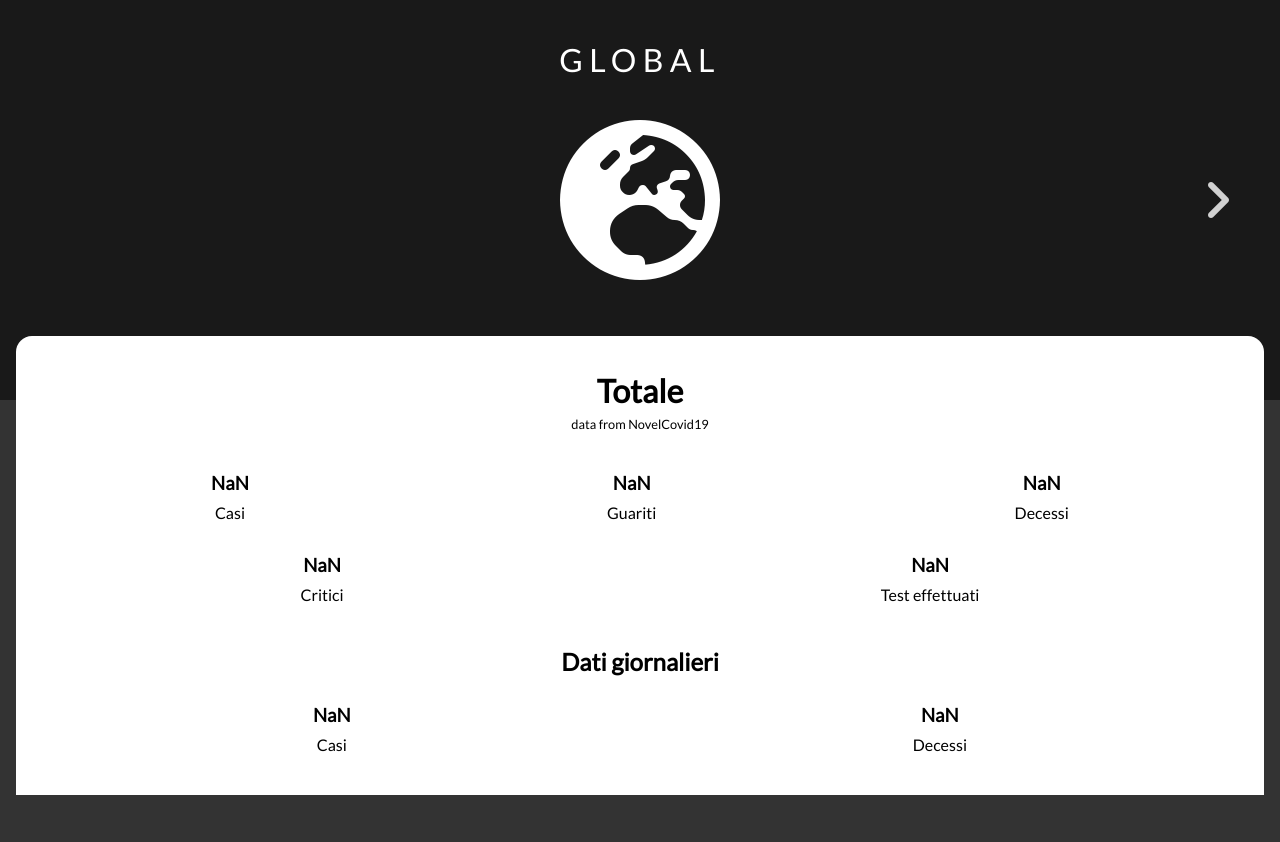
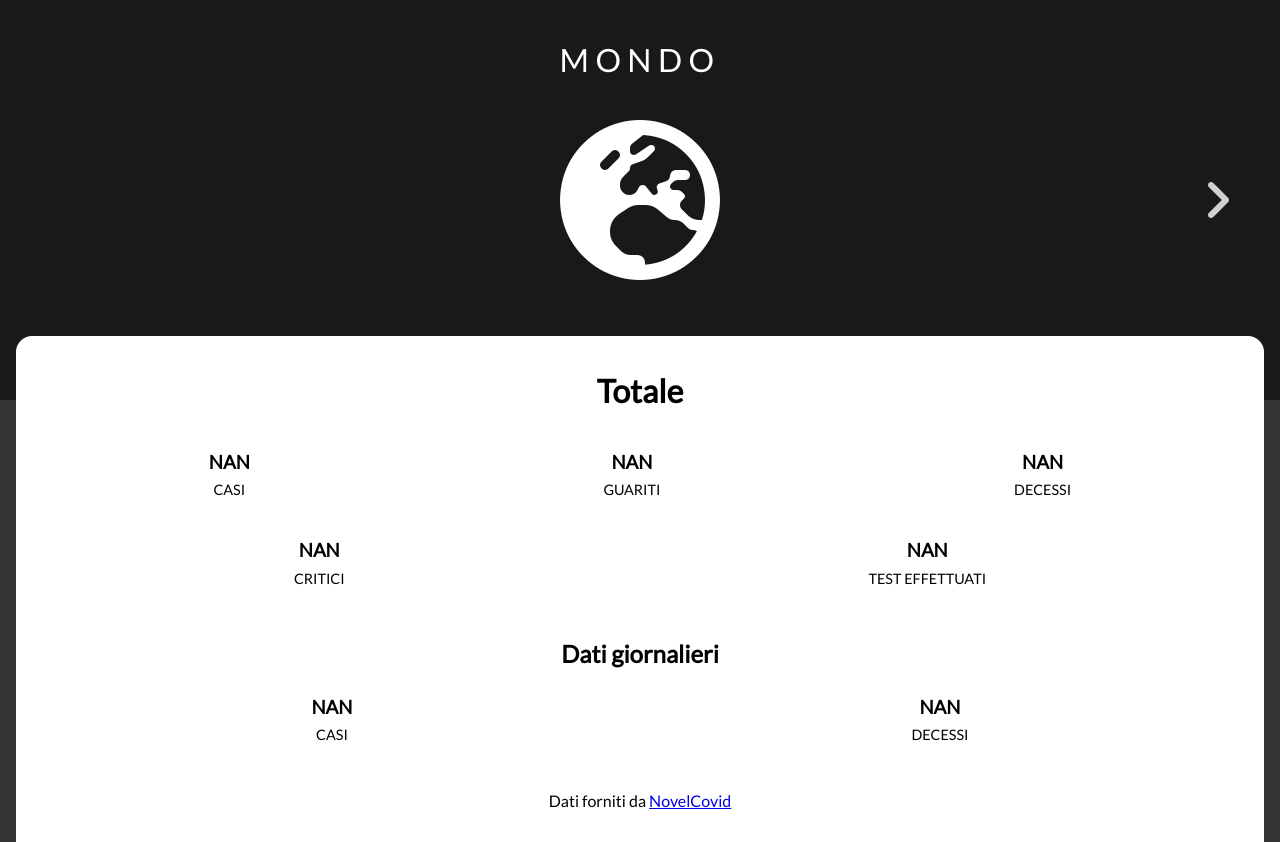
Before and after one commit to stefanotamponi/coronadashboard, a website built with webpack: page app/index.html in a window 1280 px wide. Before the commit the page ends 800 px from the top, so only its background shows below. Built offline with nearby package versions, Linux system fonts and the light colour scheme; no server answers.

Commit message:
little fixes

```diff
--- a/app/assets/scripts/Components/Card.js
+++ b/app/assets/scripts/Components/Card.js
@@ -56,8 +56,8 @@ class Card {
 
     this.content.innerHTML = `
       <h1>Totale</h1>
-      <small>data from NovelCovid19</small>
       ${content}
+      <p>Dati forniti da <a href="https://github.com/novelCOVID/API">NovelCovid</a></p>
     `;
   }
 }
--- a/app/assets/scripts/Components/UI.js
+++ b/app/assets/scripts/Components/UI.js
@@ -60,7 +60,7 @@ class UI {
       arrowRight.classList.remove("arrow--active");
 
     }
-    title.innerHTML = this.mode;
+    title.innerHTML = this.mode == "global" ? "Mondo" : "Italia";
 
     requestData(value)
       .then(data => this.setContent(data));
--- a/app/assets/styles/modules/_card.css
+++ b/app/assets/styles/modules/_card.css
@@ -8,13 +8,7 @@
   z-index: 2;
 
   h1 {
-    margin-bottom: 0;
-  }
-
-  small {
-    display: block;
-    margin-top: .5em;
-    margin-bottom: 2.5em;
+    margin-bottom: 1em;
   }
 
   &__section {
@@ -25,7 +19,7 @@
     div {
       display: flex;
       flex-direction: column;
-      margin-bottom: 1.5em;
+      margin-bottom: 2em;
       margin-top: 0;
 
       h3, p {
@@ -35,8 +29,16 @@
       h3 {
         margin-top: .5em;
         margin-bottom: .5em;
+        text-transform: uppercase;
+      }
+
+      p {
+        text-transform: uppercase;
+        font-size: .9em;
       }
 
     }
   }
+
+
 }
--- a/app/temp/styles/styles.css
+++ b/app/temp/styles/styles.css
@@ -380,16 +380,12 @@ body {
   transition: all 300ms ease-out;
   text-align: center;
   z-index: 2;
+
+
 }
 
 .card h1 {
-    margin-bottom: 0;
-  }
-
-.card small {
-    display: block;
-    margin-top: .5em;
-    margin-bottom: 2.5em;
+    margin-bottom: 1em;
   }
 
 .card__section {
@@ -401,7 +397,7 @@ body {
 .card__section div {
       display: flex;
       flex-direction: column;
-      margin-bottom: 1.5em;
+      margin-bottom: 2em;
       margin-top: 0;
 
     }
@@ -413,6 +409,12 @@ body {
 .card__section div h3 {
         margin-top: .5em;
         margin-bottom: .5em;
+        text-transform: uppercase;
+      }
+
+.card__section div p {
+        text-transform: uppercase;
+        font-size: .9em;
       }
 
 .slideshow {
```
Also changed, not shown: app/temp/scripts/App.js.
